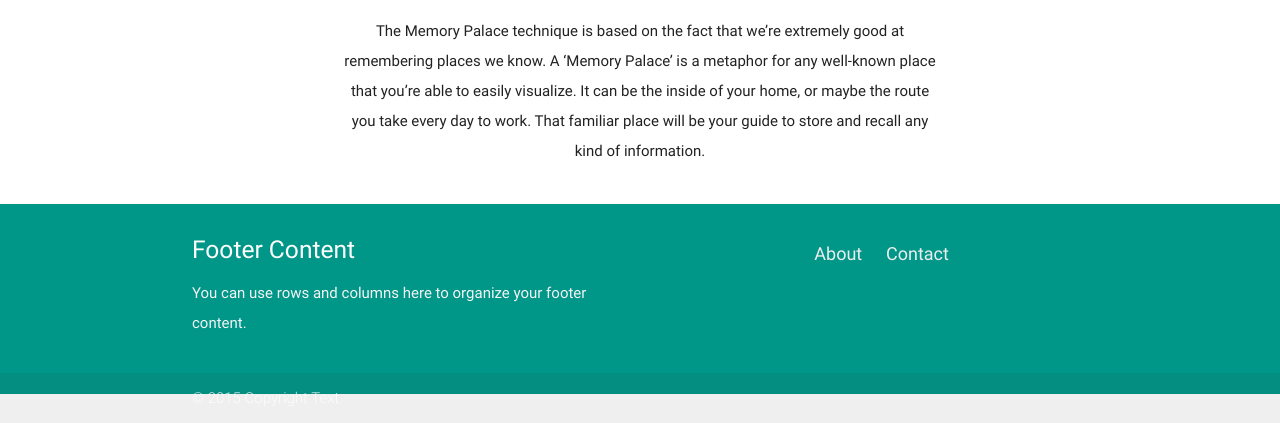
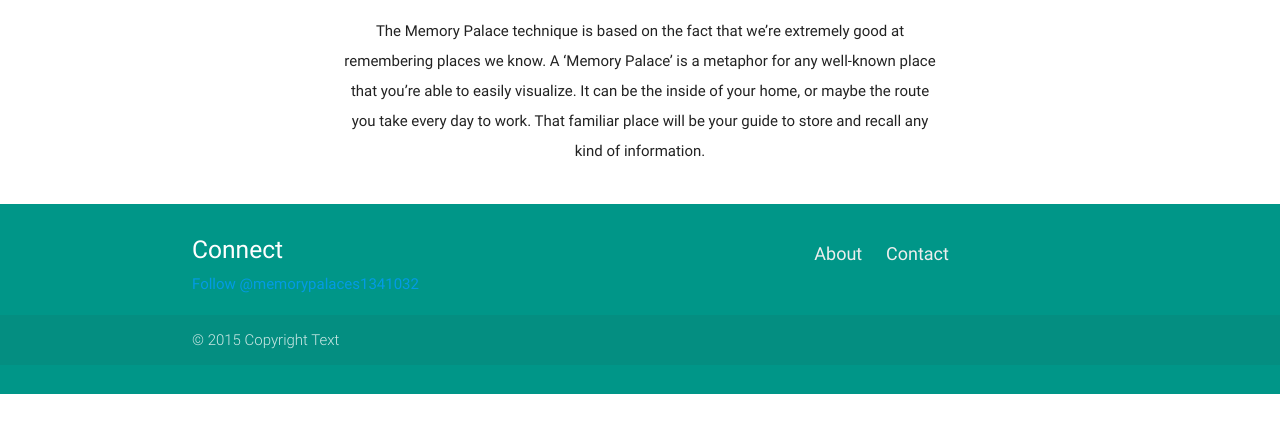
Before and after one commit to ckyko/memorypalace, a Django app: page /about/ in a window 1280 px wide. Shown: the part 578-1001 px from the top of the page. After the commit the page ends 972 px from the top, so only its background shows below. Run offline with Django 3.2, Linux system fonts and the light colour scheme; some libraries are stand-ins or nearby versions.

Commit message:
Changed footer

```diff
--- a/MemoryPalace/coreapp/templates/footer.html
+++ b/MemoryPalace/coreapp/templates/footer.html
@@ -2,8 +2,9 @@
          <div class="container">
            <div class="row">
              <div class="col l6 s12">
-               <h5 class="white-text">Footer Content</h5>
-               <p class="grey-text text-lighten-4">You can use rows and columns here to organize your footer content.</p>
+               <h5 class="white-text">Connect</h5>
+               <a href="https://twitter.com/memorypalaces1341032" class="twitter-follow-button" data-show-count="false" data-size="large" data-show-screen-name="false">Follow @memorypalaces1341032</a>
+               <script>!function(d,s,id){var js,fjs=d.getElementsByTagName(s)[0],p=/^http:/.test(d.location)?'http':'https';if(!d.getElementById(id)){js=d.createElement(s);js.id=id;js.src=p+'://platform.twitter.com/widgets.js';fjs.parentNode.insertBefore(js,fjs);}}(document, 'script', 'twitter-wjs');</script>
              </div>
              <div class="col l4 offset-l2 s12">
                <ul class="pagination">
```
